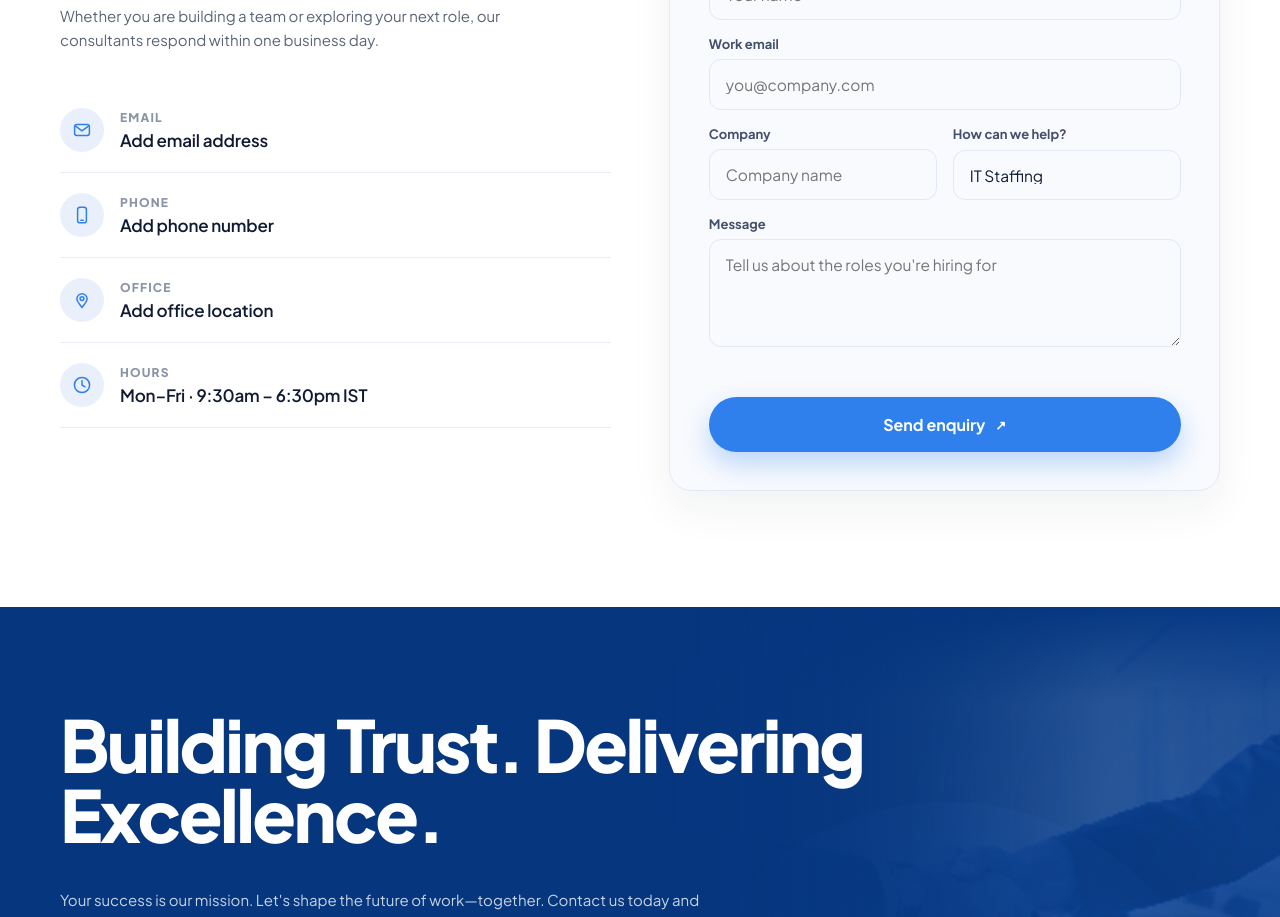
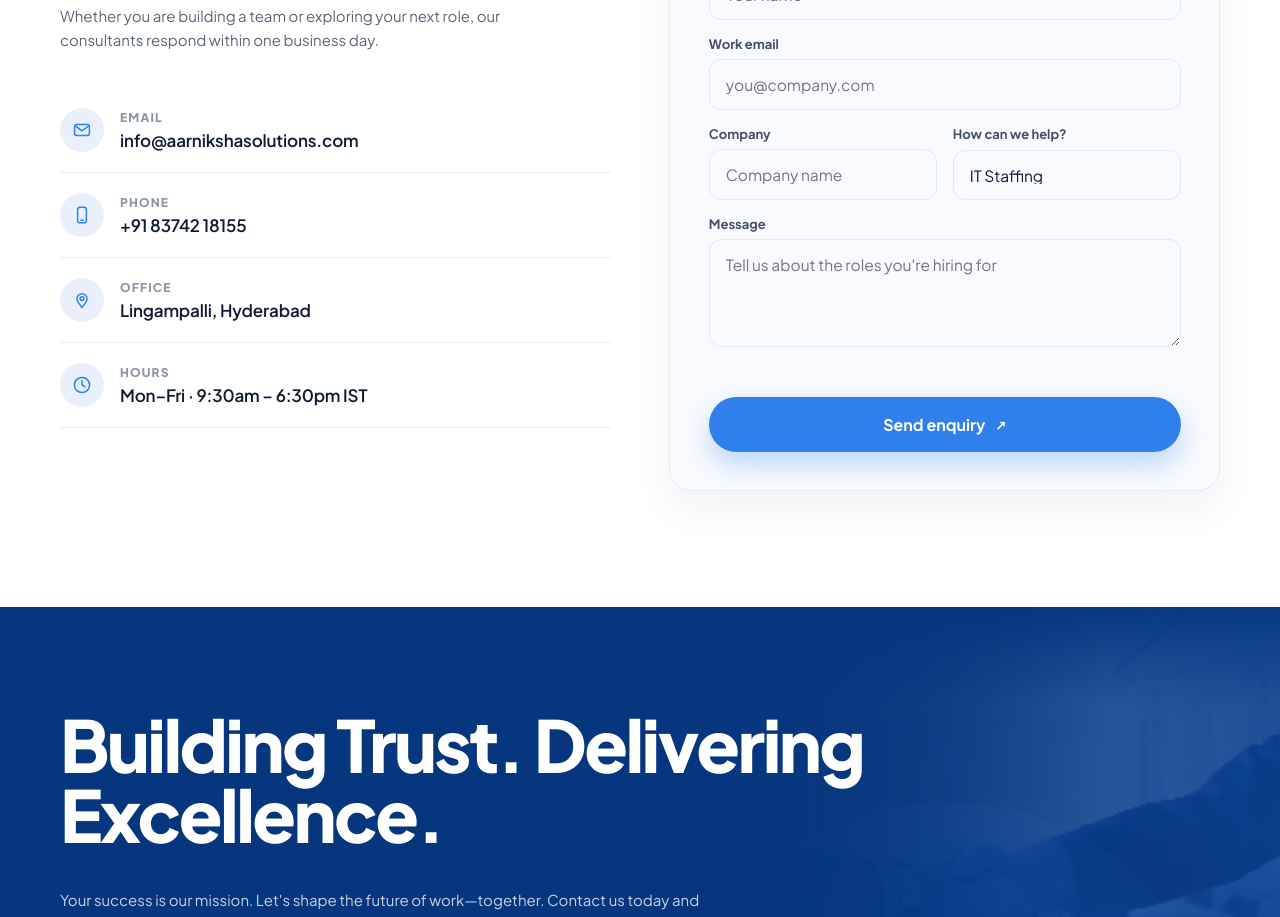
Before and after one commit to kumarrajaux-King/aarniksha-website, a Next.js app: page / in a window 1280 px wide. Shown: the part 9000-9917 px from the top of the page. Built offline with nearby package versions, Linux system fonts and the light colour scheme.

Commit message:
add contact details

```diff
--- a/components/ContactSection.jsx
+++ b/components/ContactSection.jsx
@@ -38,21 +38,21 @@ export default function ContactSection() {
           <span aria-hidden="true" style={{ flex: "0 0 auto", width: "44px", height: "44px", display: "inline-flex", alignItems: "center", justifyContent: "center", borderRadius: "50%", background: "#E9EFFB", color: "#2F80EC" }}><svg width="20" height="20" viewBox="0 0 20 20" fill="none" stroke="currentColor" strokeWidth="1.5" strokeLinecap="round" strokeLinejoin="round"><rect x="2.6" y="4.6" width="14.8" height="10.8" rx="2.2" /><path d="M3.6 6.2l6.4 4.6 6.4-4.6" /></svg></span>
           <div style={{ minWidth: "0" }}>
             <p style={{ margin: "0 0 4px", fontSize: "12px", fontWeight: "800", letterSpacing: ".1em", textTransform: "uppercase", color: "#8A94A6" }}>Email</p>
-            <p style={{ margin: "0", fontSize: "17px", fontWeight: "600", letterSpacing: "-.01em", color: "#101B33" }}>Add email address</p>
+            <p style={{ margin: "0", fontSize: "17px", fontWeight: "600", letterSpacing: "-.01em", color: "#101B33" }}>info@aarnikshasolutions.com</p>
           </div>
         </div>
         <div data-reveal style={{ display: "flex", alignItems: "center", gap: "16px", padding: "20px 0", borderBottom: "1px solid #E9EDF5" }}>
           <span aria-hidden="true" style={{ flex: "0 0 auto", width: "44px", height: "44px", display: "inline-flex", alignItems: "center", justifyContent: "center", borderRadius: "50%", background: "#E9EFFB", color: "#2F80EC" }}><svg width="20" height="20" viewBox="0 0 20 20" fill="none" stroke="currentColor" strokeWidth="1.5" strokeLinecap="round" strokeLinejoin="round"><rect x="5.6" y="2.2" width="8.8" height="15.6" rx="2.4" /><path d="M8.8 15.2h2.4" /></svg></span>
           <div style={{ minWidth: "0" }}>
             <p style={{ margin: "0 0 4px", fontSize: "12px", fontWeight: "800", letterSpacing: ".1em", textTransform: "uppercase", color: "#8A94A6" }}>Phone</p>
-            <p style={{ margin: "0", fontSize: "17px", fontWeight: "600", letterSpacing: "-.01em", color: "#101B33" }}>Add phone number</p>
+            <p style={{ margin: "0", fontSize: "17px", fontWeight: "600", letterSpacing: "-.01em", color: "#101B33" }}>+91 83742 18155</p>
           </div>
         </div>
         <div data-reveal style={{ display: "flex", alignItems: "center", gap: "16px", padding: "20px 0", borderBottom: "1px solid #E9EDF5" }}>
           <span aria-hidden="true" style={{ flex: "0 0 auto", width: "44px", height: "44px", display: "inline-flex", alignItems: "center", justifyContent: "center", borderRadius: "50%", background: "#E9EFFB", color: "#2F80EC" }}><svg width="20" height="20" viewBox="0 0 20 20" fill="none" stroke="currentColor" strokeWidth="1.5" strokeLinecap="round" strokeLinejoin="round"><path d="M10 17.4c3.4-4 5.1-6.8 5.1-8.6a5.1 5.1 0 10-10.2 0c0 1.8 1.7 4.6 5.1 8.6z" /><circle cx="10" cy="8.6" r="1.9" /></svg></span>
           <div style={{ minWidth: "0" }}>
             <p style={{ margin: "0 0 4px", fontSize: "12px", fontWeight: "800", letterSpacing: ".1em", textTransform: "uppercase", color: "#8A94A6" }}>Office</p>
-            <p style={{ margin: "0", fontSize: "17px", fontWeight: "600", letterSpacing: "-.01em", color: "#101B33" }}>Add office location</p>
+            <p style={{ margin: "0", fontSize: "17px", fontWeight: "600", letterSpacing: "-.01em", color: "#101B33" }}>Lingampalli, Hyderabad</p>
           </div>
         </div>
         <div data-reveal style={{ display: "flex", alignItems: "center", gap: "16px", padding: "20px 0", borderBottom: "1px solid #E9EDF5" }}>
```
